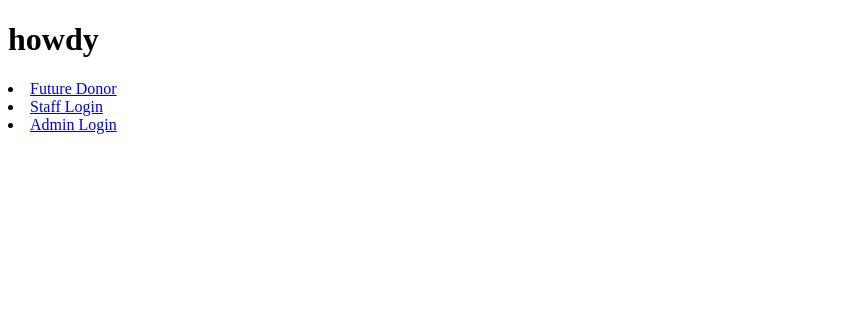
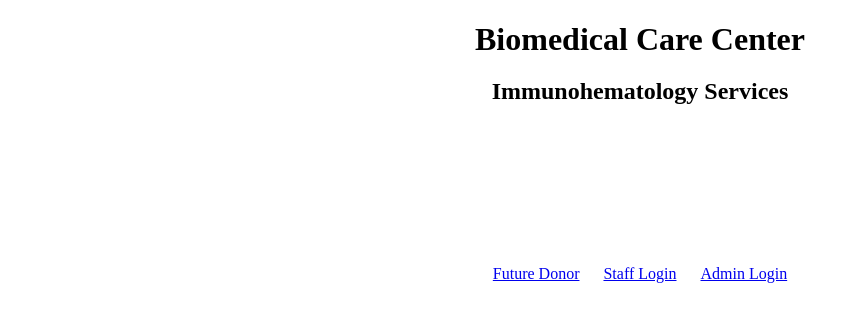
Before and after one commit to BrObando/Project-4, a Django app: page / in a window 1280 px wide. Shown: the top 322 px of the page, without its empty margins (0-860 px from the left). Run offline with Django 5.2, Linux system fonts and the light colour scheme.

Commit message:
begin styling

```diff
--- a/authentication/templates/authentication/blood_shipment_list.html
+++ b/authentication/templates/authentication/blood_shipment_list.html
@@ -3,7 +3,7 @@
 {% block title %}Blood Shipment List{% endblock %}
 
 {% block content %}
-    <h2>Blood Shipment List</h2>
+    <h2>Blood Distribution List</h2>
     <table>
         <thead>
             <tr>
--- a/authentication/templates/authentication/dashboard.html
+++ b/authentication/templates/authentication/dashboard.html
@@ -20,6 +20,8 @@
             <li><a href="{% url 'blood_inventory_list' %}">Blood Inventory</a></li>
             <li><a href="{% url 'blood_shipment_list' %}">Distribution List</a></li>
             <li><a href="{% url 'initiate_blood_shipment' %}">Distribution</a></li>
+            <li><a href="{% url 'medical_journals' %}">Stay In The Know</a></li>
+
 
 
 
--- a/authentication/templates/authentication/initiate_blood_shipment.html
+++ b/authentication/templates/authentication/initiate_blood_shipment.html
@@ -3,7 +3,7 @@
 {% block title %}Initiate Blood Shipment{% endblock %}
 
 {% block content %}
-    <h2>Initiate Blood Shipment</h2>
+    <h2>Blood Distribution</h2>
     <form method="post">
         {% csrf_token %}
         {{ form.as_p }}
--- a/authentication/urls.py
+++ b/authentication/urls.py
@@ -3,6 +3,7 @@ from .views import login_view, logout_view, change_password, dashboard, register
 from .views import blood_inventory_list, create_blood_inventory, update_blood_inventory, delete_blood_inventory
 from .views import ajax_blood_inventory
 from .views import initiate_blood_shipment, blood_shipment_list
+from .views import fetch_medical_journals
 
 urlpatterns = [
     path('login/', login_view, name='login'),
@@ -18,5 +19,6 @@ urlpatterns = [
     path('auth/blood-inventory/', ajax_blood_inventory, name='ajax_blood_inventory'),
     path('initiate-blood-shipment/', initiate_blood_shipment, name='initiate_blood_shipment'),
     path('blood-shipment-list/', blood_shipment_list, name='blood_shipment_list'),
+    path('medical-journals/', fetch_medical_journals, name='medical_journals'),
 
 ]
--- a/bloodbank/settings.py
+++ b/bloodbank/settings.py
@@ -46,6 +46,7 @@ INSTALLED_APPS = [
     'django.contrib.sessions',
     'django.contrib.messages',
     'django.contrib.staticfiles',
+    'rest_framework',
 
 ]
 
--- a/main_app/templates/home.html
+++ b/main_app/templates/home.html
@@ -3,13 +3,54 @@
 <head>
     <meta charset="UTF-8">
     <meta name="viewport" content="width=device-width, initial-scale=1.0">
-    <title>Document</title>
+    <title>Welcome</title>
+    {% load static %}
+    <style>
+        body {
+            text-align: center;
+        }
+
+        h1 {
+            margin-bottom: 10px;
+        }
+        h2 {
+            margin-bottom: 160px;
+        }
+
+        ul {
+            list-style: none;
+            padding: 0;
+        }
+
+        li {
+            display: inline-block;
+            margin: 0 10px;
+        }
+
+        img {
+            max-width: 100px; /* Adjust the size as needed */
+            max-height: 100px; /* Adjust the size as needed */
+            display: block;
+            margin: 0 auto;
+        }
+    </style>
 </head>
 <body>
-    <h1>howdy</h1>
-    <li><a href="/future_donor">Future Donor</a></li>
-    <li><a href="{% url 'login' %}"> Staff Login</a></li>
-
-    <li><a href="/admin">Admin Login</a></li>
+    <h1>Biomedical Care Center</h1>
+    <h2>Immunohematology Services</h2>
+    <ul>
+        <li>
+            <!-- <img src="{% static 'path/to/future_donor_image.jpg' %}" alt="Future Donor"> -->
+            <a href="/future_donor">Future Donor</a>
+        </li>
+        <li>
+            <!-- <img src="{% static 'path/to/login_image.jpg' %}" alt="Staff Login"> -->
+            <a href="{% url 'login' %}">Staff Login</a>
+        </li>
+        <li>
+            <!-- <img src="{% static 'path/to/admin_login_image.jpg' %}" alt="Admin Login"> -->
+            <a href="/admin">Admin Login</a>
+        </li>
+    </ul>
 </body>
 </html>
```
Also changed, not shown: authentication/templates/authentication/medical_journals.html (added, +12 -0 lines), authentication/utils.py (added, +37 -0 lines), authentication/views.py (+30 -0 lines), authentication/migrations/0009_medicaljournal.py (added), authentication/migrations/0010_delete_medicaljournal.py (added), authentication/models.py (line endings or trailing spaces), main_app/static/style.css (added), main_app/views.py (line endings or trailing spaces).
